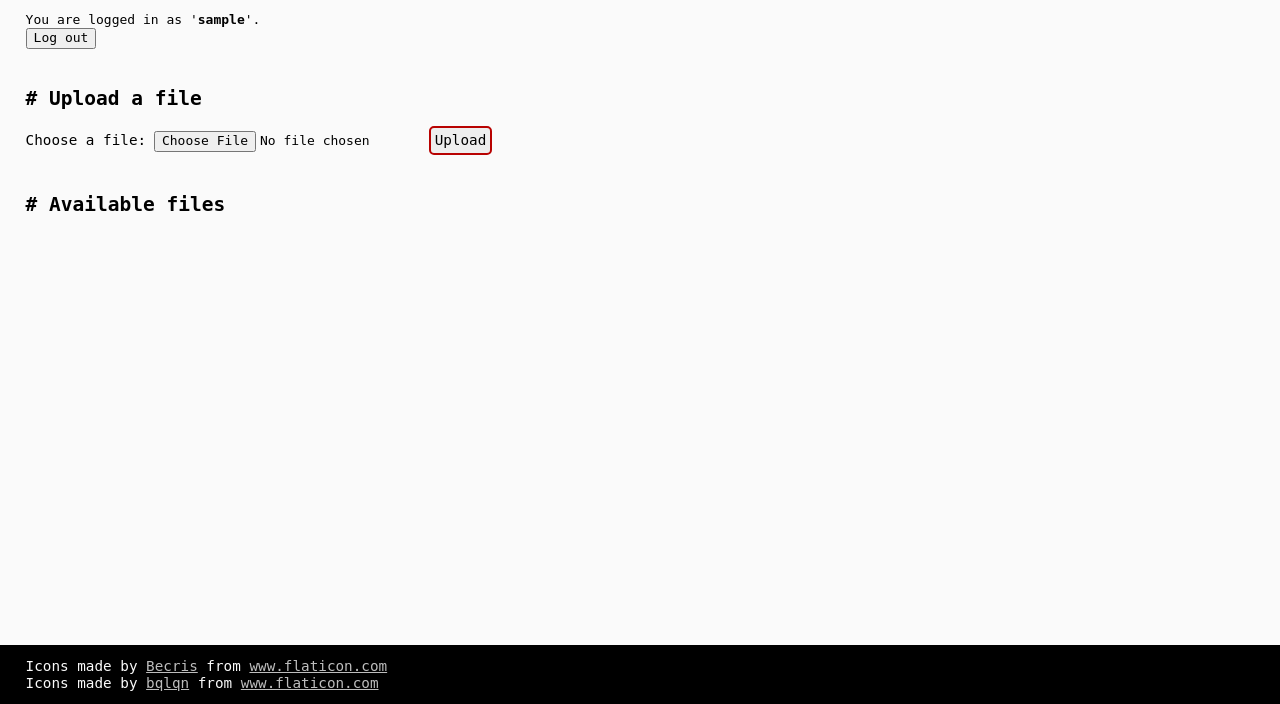
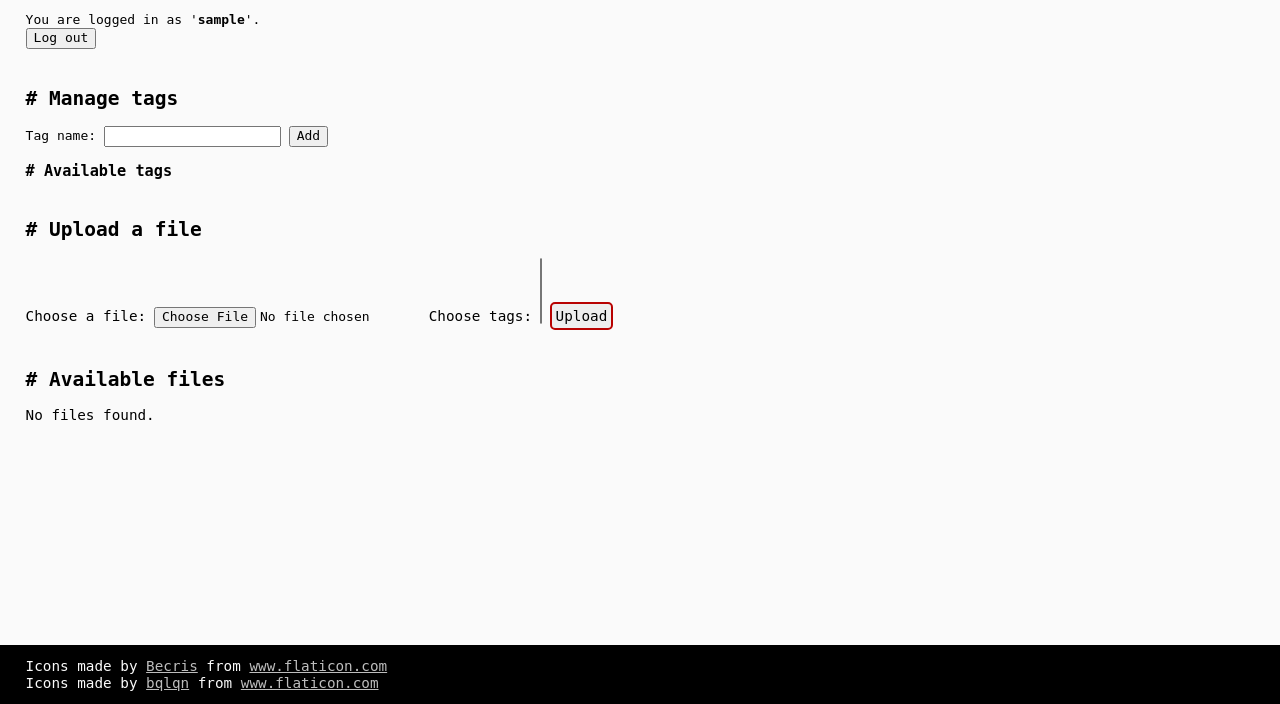
Before and after one commit to alcoholic-otters/filesofotters, a Django app: page /filesharing/ in a window 1280 px wide. Shown: the part 96-800 px from the top of the page. Run offline with Django 3.2, Linux system fonts and the light colour scheme; the visitor is signed in with stand-in values (Sample User, id 1); data that the repository does not hold is empty.

Commit message:
Add tags for files (Vlad)

```diff
--- a/filesharing/templates/filesharing/index.html
+++ b/filesharing/templates/filesharing/index.html
@@ -27,14 +27,6 @@
     </section>
 
     <section>
-      <h2># Upload a file</h2>
-      <form id="upload-form" method="post" action="{% url 'filesharing:upload' %}" enctype="multipart/form-data">
-        {% csrf_token %}
-        <label for="the_file">Choose a file:</label>
-        <input type="file" name="the_file" required>
-        <input id="upload-button" type="submit" value="Upload">
-      </form>
-
       {% if messages %}
       <ul class="status-list">
         {% for message in messages %}
@@ -42,6 +34,46 @@
         {% endfor %}
       </ul>
       {% endif %}
+    </section>
+
+    <section>
+      <h2># Manage tags</h2>
+      <form method="post" action="{% url 'filesharing:tag-create' %}">
+        {% csrf_token %}
+        <label for="name">Tag name:</label>
+        <input type="text" name="name" required>
+        <input type="submit" value="Add">
+      </form>
+
+      <h3># Available tags</h3>
+      <ul>
+        {% for tag in tags %}
+        <li>
+          {{ tag }}
+          <a href="{% url 'filesharing:tag-delete' tag.id %}">
+            <button>Delete</button>
+          </a>
+        </li>
+        {% endfor %}
+      </ul>
+    </section>
+
+    <section>
+      <h2># Upload a file</h2>
+      <form id="upload-form" method="post" action="{% url 'filesharing:upload' %}" enctype="multipart/form-data">
+        {% csrf_token %}
+        <label for="the_file">Choose a file:</label>
+        <input type="file" name="the_file" required>
+
+        <label for="tags">Choose tags:</label>
+        <select name="tags" multiple>
+          {% for tag in tags %}
+          <option value="{{ tag.id }}">{{ tag.name }}</option>
+          {% endfor %}
+        </select>
+
+        <input id="upload-button" type="submit" value="Upload">
+      </form>
     </section>
 
     <section>
@@ -71,6 +103,11 @@
               </div>
             </form>
           </div>
+          <ul>
+            {% for tag in file.tags.all %}
+            <li>#{{ tag.name }}</li>
+            {% endfor %}
+          </ul>
         </li>
         {% endfor %}
       </ul>
--- a/filesharing/urls.py
+++ b/filesharing/urls.py
@@ -10,4 +10,6 @@
     path('register/', views.RegisterView.as_view(), name='register'),
     path('login/', views.LoginView.as_view(), name='login'),
     path('logout/', views.LogoutView.as_view(), name='logout'),
+    path('tag/create/', views.TagCreateView.as_view(), name='tag-create'),
+    path('tag/delete/<int:id>/', views.TagDeleteView.as_view(), name='tag-delete'),
 ]
--- a/filesharing/views.py
+++ b/filesharing/views.py
@@ -12,8 +12,8 @@
 from django.views import View
 
 from .file_storage import FileStorage
-from .forms import FileUploadForm, NewUserForm
-from .models import FileMetadata
+from .forms import FileUploadForm, NewUserForm, TagCreateForm
+from .models import FileMetadata, Tag
 
 
 # The maximum size, in bytes, allowed for uploaded files.
@@ -36,8 +36,10 @@
             return HttpResponseRedirect(reverse('filesharing:index'))
 
         try:
+            user = request.user
             file_obj = request.FILES['the_file']
-            FileUploadView.save_and_store(request, file_obj)
+            tags = form.cleaned_data.get('tags', [])
+            FileUploadView.save_and_store(user, file_obj, tags)
         except ValueError as err:
             messages.error(request, str(err))
         else:
@@ -46,7 +48,7 @@
         return HttpResponseRedirect(reverse('filesharing:index'))
 
     @staticmethod
-    def save_and_store(request, file_obj):
+    def save_and_store(user, file_obj, tags):
         """Try to save a new file into the system.
 
         Checks if the given parameter is a valid, new file.
@@ -55,7 +57,7 @@
         If the function succeeds, the file will be uploaded to the file-storage
         service and its metadata will be saved in our local database.
         """
-        metadata = FileMetadata.from_file(file_obj, request.user)
+        metadata = FileMetadata.from_file(file_obj, user)
         storage = FileStorage()
 
         if file_obj.size > MAX_ALLOWED_FILE_SIZE:
@@ -71,7 +73,10 @@
             raise ValueError('File already exists.')
 
         storage.save(metadata.storage_path, file_obj)
-        metadata.save()
+
+        metadata.save()         # Save metadata to get an ID.
+        metadata.tags.set(tags)
+        metadata.save()         # Save with tags.
 
 
 class FileDeleteView(LoginRequiredMixin, View):
@@ -148,14 +153,42 @@
         return HttpResponseRedirect(reverse('filesharing:login'))
 
 
+class TagCreateView(LoginRequiredMixin, View):
+    """A view used to create a new tag."""
+
+    def post(self, request, *_args, **_kwargs):
+        form = TagCreateForm(request.POST)
+        if not form.is_valid():
+            for reasons in form.errors.values():
+                for reason in reasons:
+                    messages.error(request, reason)
+            return HttpResponseRedirect(reverse('filesharing:index'))
+
+        form.save()
+
+        messages.success(request, 'New tag created.')
+        return HttpResponseRedirect(reverse('filesharing:index'))
+
+class TagDeleteView(LoginRequiredMixin, View):
+    """A view used to delete an existing tag."""
+
+    def get(self, _request, *_args, **kwargs):
+        object = Tag.objects.get(id=kwargs.get('id'))
+        if object:
+            object.delete()
+
+        return HttpResponseRedirect(reverse('filesharing:index'))
+
+
 @login_required
 def index(request):
     """Shows the index page of the website."""
     context = {
-        'files': filter(
+        'files': list(filter(
             lambda metadata: metadata.visible(request.user),
             FileMetadata.objects.all(),
-        ),
+        )),
         'user': request.user,
+        'tags': Tag.objects.all(),
     }
     return render(request, 'filesharing/index.html', context)
```
Also changed, not shown: filesharing/admin.py (+12 -2 lines), filesharing/forms.py (+12 -0 lines), filesharing/models.py (+10 -0 lines), filesharing/migrations/0004_auto_20210511_0745.py (added).
